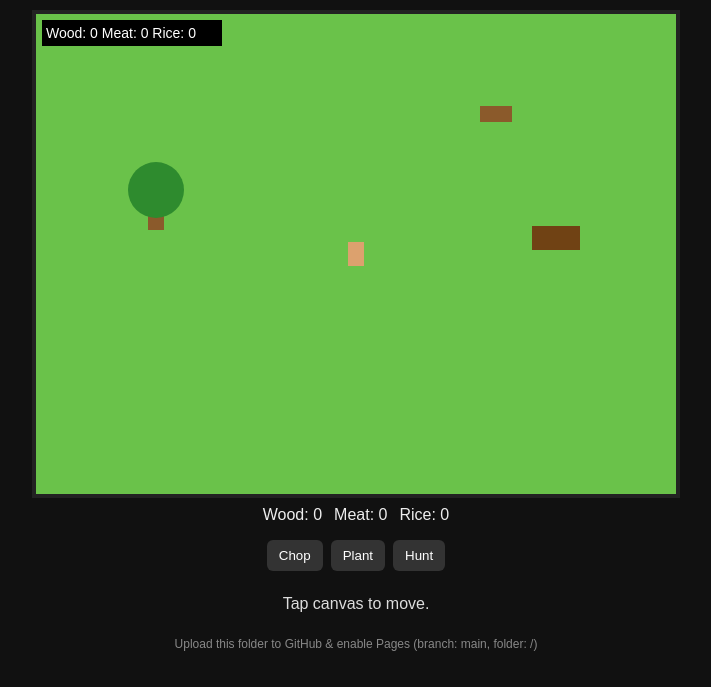
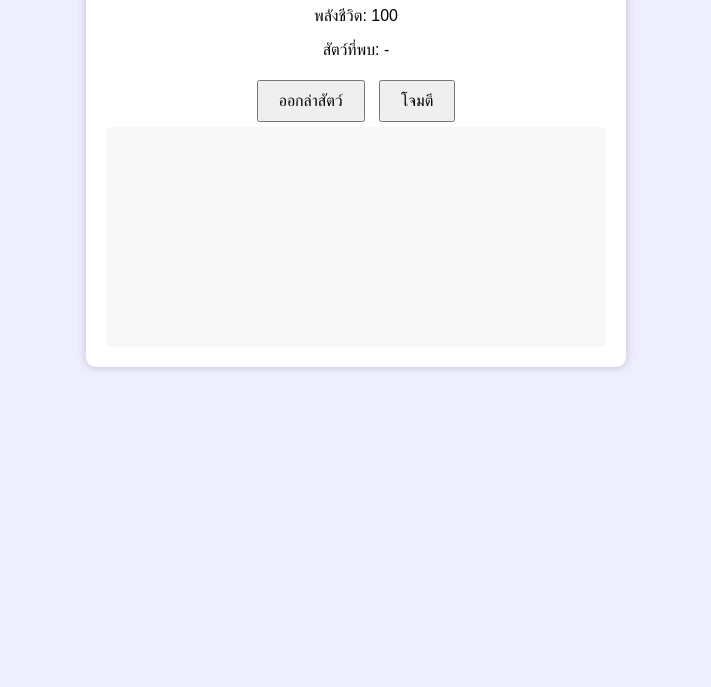
Before and after one commit to Preemmii/Survival, a plain HTML site: page index.html in a window 1280 px wide. Shown: the part 113-800 px from the top of the page, without its empty margins (284-995 px from the left). Drawn offline with Linux system fonts and the light colour scheme.

Commit message:
index.html

```diff
--- a/index.html
+++ b/index.html
@@ -1,30 +1,51 @@
-<!doctype html>
-<html lang="en">
+<!DOCTYPE html>
+<html lang="th">
 <head>
-<meta charset="utf-8">
-<meta name="viewport" content="width=device-width,initial-scale=1">
-<title>Pixel Survival (2D)</title>
-<link rel="stylesheet" href="style.css">
+    <meta charset="UTF-8">
+    <meta name="viewport" content="width=device-width, initial-scale=1.0">
+    <title>เกมล่าสัตว์</title>
+    <style>
+        body {
+            font-family: sans-serif;
+            background-color: #eef;
+            text-align: center;
+            margin: 0;
+            padding: 0;
+        }
+        #game-area {
+            margin: 20px auto;
+            width: 90%;
+            max-width: 500px;
+            background: white;
+            border-radius: 10px;
+            padding: 20px;
+            box-shadow: 0 0 10px rgba(0,0,0,0.2);
+        }
+        button {
+            padding: 10px 20px;
+            margin: 5px;
+            font-size: 16px;
+        }
+        .log {
+            height: 200px;
+            overflow-y: auto;
+            background: #f8f8f8;
+            padding: 10px;
+            border-radius: 5px;
+            text-align: left;
+        }
+    </style>
 </head>
 <body>
-<div id="wrapper">
-  <header><h1>Pixel Survival</h1></header>
-  <main>
-    <canvas id="game" width="640" height="480"></canvas>
-    <div id="hud">
-      <div>Wood: <span id="wood">0</span></div>
-      <div>Meat: <span id="meat">0</span></div>
-      <div>Rice: <span id="rice">0</span></div>
+    <div id="game-area">
+        <h1>เกมล่าสัตว์</h1>
+        <p>พลังชีวิต: <span id="player-hp">100</span></p>
+        <p>สัตว์ที่พบ: <span id="current-animal">-</span></p>
+        <button onclick="findAnimal()">ออกล่าสัตว์</button>
+        <button onclick="attackAnimal()">โจมตี</button>
+        <div class="log" id="log"></div>
     </div>
-    <div id="controls">
-      <button id="btn-chop">Chop</button>
-      <button id="btn-plant">Plant</button>
-      <button id="btn-hunt">Hunt</button>
-    </div>
-    <p id="msg">Tap canvas to move.</p>
-  </main>
-  <footer>Upload this folder to GitHub & enable Pages (branch: main, folder: /)</footer>
-</div>
-<script src="script.js"></script>
+
+    <script src="script.js"></script>
 </body>
 </html>
```
